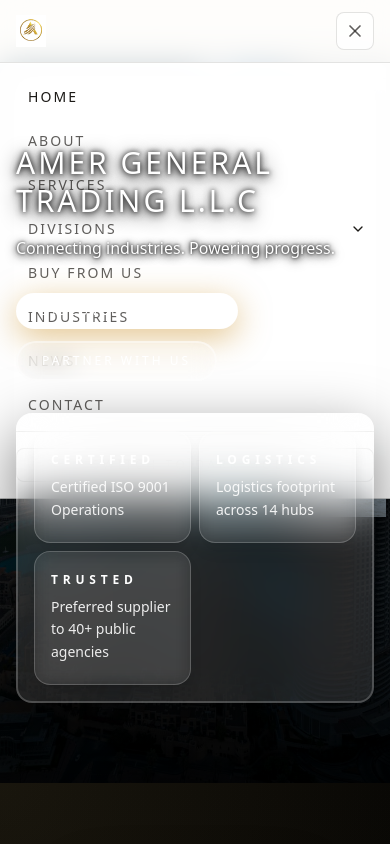
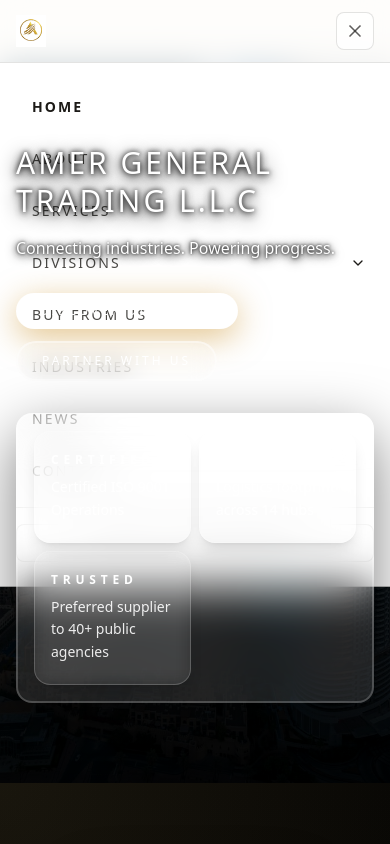
Before and after one commit to 4shk4n-code/Amertrading, a Next.js app: page /en in a window 390 px wide. Both pictures are taken after a click on the button 355 px from the left and 31 px from the top of the page. Shown: the top 844 px of the page. Built offline with nearby package versions, Linux system fonts and the light colour scheme; a web font is replaced by a local one.

Commit message:
Improve mobile menu styling: better spacing, padding, and visual hierarchy

```diff
--- a/src/components/layout/navbar.tsx
+++ b/src/components/layout/navbar.tsx
@@ -209,8 +209,8 @@
 
       {/* Mobile menu */}
       {mobileMenuOpen && (
-        <div className="md:hidden border-t border-[var(--card-border)] bg-[var(--card-bg)]/95 dark:bg-[var(--card-bg)]/95 backdrop-blur-lg">
-          <nav className="px-4 py-4 space-y-2">
+        <div className="md:hidden border-t border-[var(--card-border)] bg-[var(--card-bg)]/98 dark:bg-[var(--card-bg)]/98 backdrop-blur-xl max-h-[calc(100vh-4rem)] overflow-y-auto">
+          <nav className="px-4 sm:px-6 py-6 space-y-3">
             {links.map((item) => {
               const hasDropdown = item.hasDropdown && item.key === "divisions" && divisions.length > 0;
               const isDropdownOpen = openDropdown === item.key;
@@ -226,10 +226,10 @@
                         }
                       }}
                       className={cn(
-                        "flex-1 block py-2 px-3 rounded-lg font-medium uppercase tracking-[0.15em] transition-colors text-sm",
+                        "flex-1 block py-2.5 px-4 rounded-lg font-medium uppercase tracking-[0.15em] transition-colors text-sm",
                         item.active
-                          ? "text-gold-600 bg-gold-50 dark:bg-gold-900/20"
-                          : "text-[var(--foreground)]/70 hover:text-gold-500 hover:bg-[var(--hover-bg)]"
+                          ? "text-gold-600 bg-gold-50 dark:bg-gold-900/20 font-semibold"
+                          : "text-[var(--foreground)]/80 hover:text-gold-500 hover:bg-[var(--hover-bg)]"
                       )}
                     >
                       {messages.nav?.[item.key] ?? item.key}
@@ -250,11 +250,11 @@
                   </div>
 
                   {hasDropdown && isDropdownOpen && (
-                    <div className="ml-4 space-y-1 border-l-2 border-gold-200 dark:border-gold-800 pl-4">
+                    <div className="ml-4 mt-2 space-y-1 border-l-2 border-gold-200 dark:border-gold-800 pl-4">
                       <Link
                         href={`/${locale}/divisions`}
                         onClick={() => setMobileMenuOpen(false)}
-                        className="block py-2 px-3 rounded-lg text-sm text-[var(--foreground)]/70 hover:text-gold-600 hover:bg-gold-50 dark:hover:bg-gold-900/20 transition-colors"
+                        className="block py-2 px-3 rounded-lg text-sm text-[var(--foreground)]/80 hover:text-gold-600 hover:bg-gold-50 dark:hover:bg-gold-900/20 transition-colors font-medium"
                       >
                         {messages.nav?.allDivisions ?? "All Divisions"}
                       </Link>
@@ -298,14 +298,14 @@
             })}
             {/* Theme toggle in mobile menu */}
             {mounted && (
-              <div className="pt-4 border-t border-[var(--card-border)]">
+              <div className="pt-4 mt-4 border-t border-[var(--card-border)]">
                 <button
                   type="button"
                   onClick={() => {
                     setTheme(theme === "dark" ? "light" : "dark");
                     setMobileMenuOpen(false);
                   }}
-                  className="w-full rounded-lg border border-[var(--card-border)] bg-[var(--card-bg)]/70 dark:bg-[var(--card-bg)]/80 px-4 py-2 text-xs uppercase tracking-[0.3em] text-[var(--foreground)]/70 transition-all hover:border-gold-500/60 hover:text-gold-600"
+                  className="w-full rounded-lg border border-[var(--card-border)] bg-[var(--card-bg)]/70 dark:bg-[var(--card-bg)]/80 px-4 py-2.5 text-xs uppercase tracking-[0.3em] text-[var(--foreground)]/70 transition-all hover:border-gold-500/60 hover:text-gold-600 hover:bg-gold-50 dark:hover:bg-gold-900/20"
                   aria-label={`Switch to ${theme === "dark" ? "light" : "dark"} mode`}
                 >
                   {theme === "dark" ? "Switch to Light Mode" : "Switch to Dark Mode"}
```
